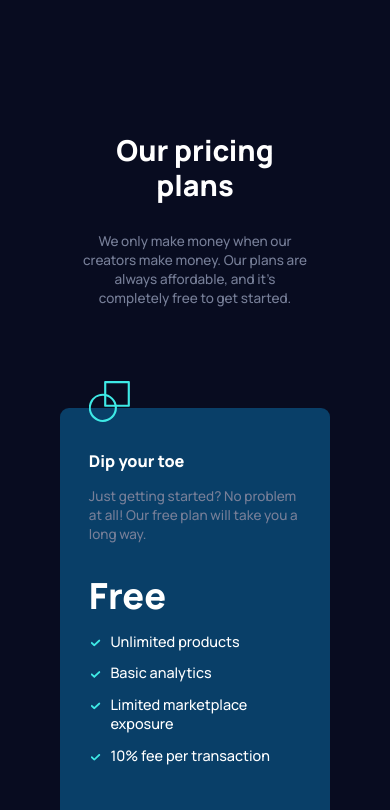
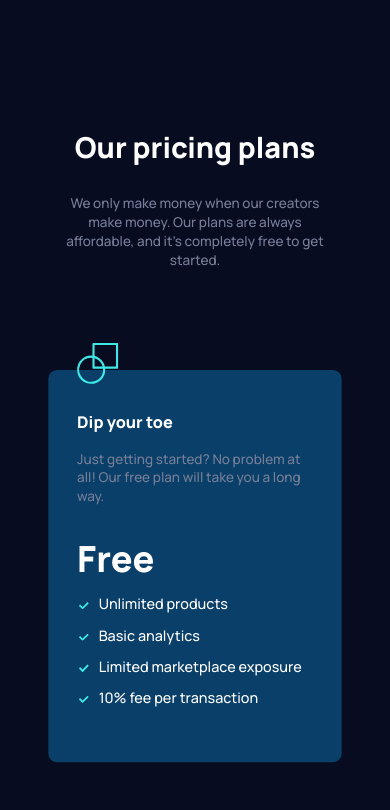
Before and after one commit to davidpukalik/maker-pre-launch-landing-page, a plain HTML site: page index.html in a window 390 px wide. Shown: the part 1980-2790 px from the top of the page. Drawn offline with Linux system fonts and the light colour scheme.

Commit message:
responsive design fix - pricing

```diff
--- a/css/style.scss
+++ b/css/style.scss
@@ -317,6 +317,13 @@
     }
 }
 
+//700px
+@media (max-width: 43.75rem) {
+    .container--pricing {
+        width: 100% !important;
+    }
+}
+
 .footer {
     background-image: url(../img/bg-footer-squiggle.svg);
     background-repeat: no-repeat;
```
Also changed, not shown: css/style.css, 1 other file.
